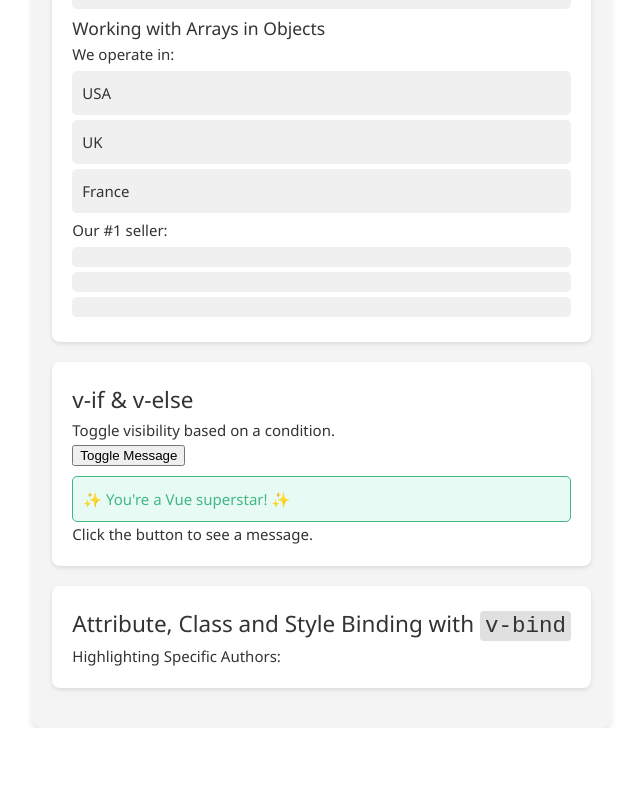
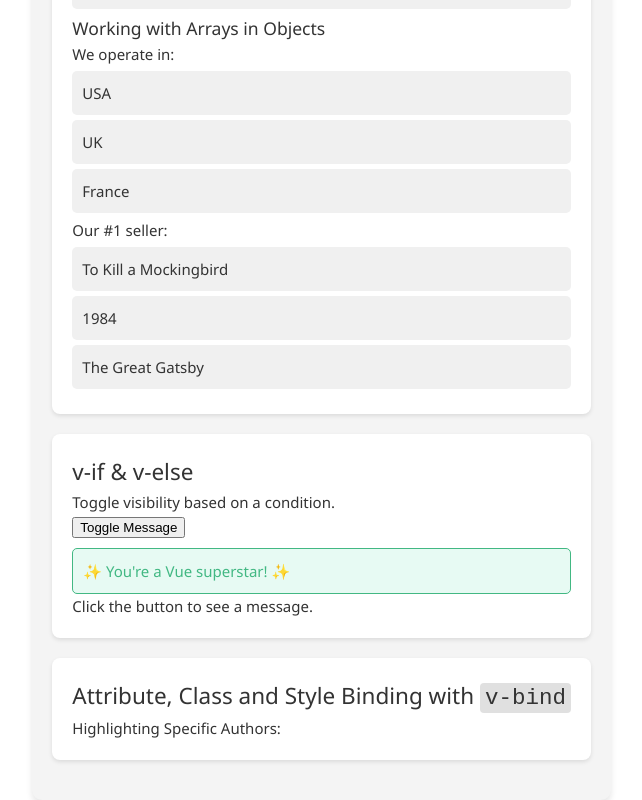
Before and after one commit to DT0324/5132W2, a Vue app: page / in a window 1280 px wide. Shown: the part 1540-2340 px from the top of the page, without its empty margins (29-671 px from the left). Before the commit the page ends 2268 px from the top, so only its background shows below. Built offline with nearby package versions, Linux system fonts and the light colour scheme.

Commit message:
fix: update key binding in top sellers list to use book title directly

```diff
--- a/src/components/JSON.vue
+++ b/src/components/JSON.vue
@@ -101,8 +101,8 @@
       </ul>
       <p>Our #1 seller:</p>
       <ul>
-        <li v-for="book in bookstores.topSellers" :key="book.title">
-          {{ book.title }}
+        <li v-for="book in bookstores.topSellers" :key="book">
+          {{ book }}
         </li>
       </ul>
     </section>
```
